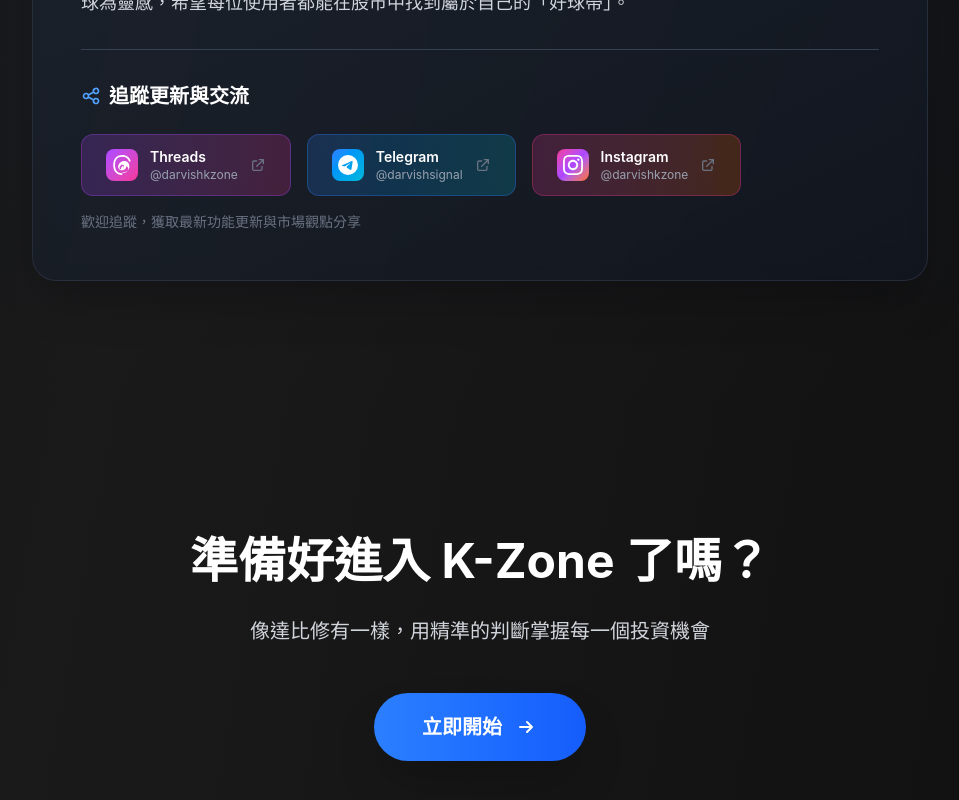
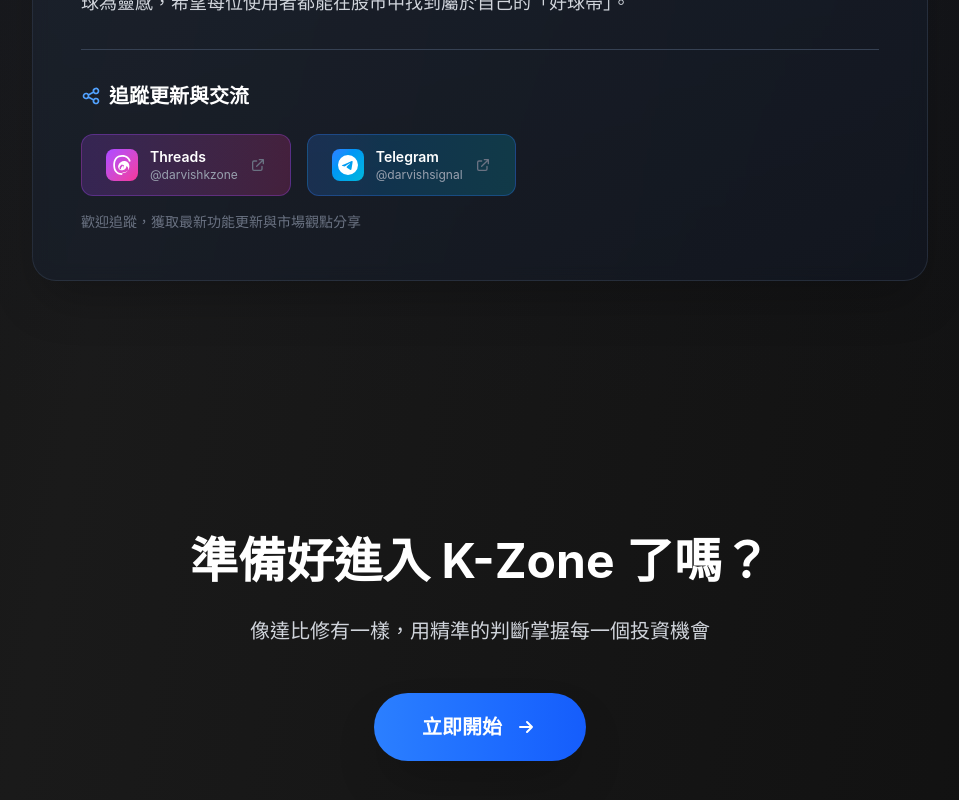
Before and after one commit to AirNoir/darvish-signal, a Vue app: page / in a window 1280 px wide. Shown: the part 5528-6328 px from the top of the page, without its empty margins (160-1119 px from the left). Built offline with nearby package versions, Linux system fonts and the light colour scheme.

Commit message:
Remove Instagram link from landing page

```diff
--- a/src/views/LandingPage.vue
+++ b/src/views/LandingPage.vue
@@ -516,26 +516,6 @@
                     <path stroke-linecap="round" stroke-linejoin="round" stroke-width="2" d="M10 6H6a2 2 0 00-2 2v10a2 2 0 002 2h10a2 2 0 002-2v-4M14 4h6m0 0v6m0-6L10 14"></path>
                   </svg>
                 </a>
-
-                <a
-                  href="https://www.instagram.com/darvishkzone/"
-                  target="_blank"
-                  rel="noopener noreferrer"
-                  class="flex items-center gap-3 px-6 py-3 bg-gradient-to-r from-pink-500/20 to-orange-500/20 hover:from-pink-500/30 hover:to-orange-500/30 border border-pink-500/30 rounded-xl transition-all group"
-                >
-                  <div class="w-8 h-8 bg-gradient-to-br from-pink-500 via-purple-500 to-orange-500 rounded-lg flex items-center justify-center">
-                    <svg class="w-5 h-5 text-white" fill="currentColor" viewBox="0 0 24 24">
-                      <path d="M12 2.163c3.204 0 3.584.012 4.85.07 3.252.148 4.771 1.691 4.919 4.919.058 1.265.069 1.645.069 4.849 0 3.205-.012 3.584-.069 4.849-.149 3.225-1.664 4.771-4.919 4.919-1.266.058-1.644.07-4.85.07-3.204 0-3.584-.012-4.849-.07-3.26-.149-4.771-1.699-4.919-4.92-.058-1.265-.07-1.644-.07-4.849 0-3.204.013-3.583.07-4.849.149-3.227 1.664-4.771 4.919-4.919 1.266-.057 1.645-.069 4.849-.069zm0-2.163c-3.259 0-3.667.014-4.947.072-4.358.2-6.78 2.618-6.98 6.98-.059 1.281-.073 1.689-.073 4.948 0 3.259.014 3.668.072 4.948.2 4.358 2.618 6.78 6.98 6.98 1.281.058 1.689.072 4.948.072 3.259 0 3.668-.014 4.948-.072 4.354-.2 6.782-2.618 6.979-6.98.059-1.28.073-1.689.073-4.948 0-3.259-.014-3.667-.072-4.947-.196-4.354-2.617-6.78-6.979-6.98-1.281-.059-1.69-.073-4.949-.073zm0 5.838c-3.403 0-6.162 2.759-6.162 6.162s2.759 6.163 6.162 6.163 6.162-2.759 6.162-6.163c0-3.403-2.759-6.162-6.162-6.162zm0 10.162c-2.209 0-4-1.79-4-4 0-2.209 1.791-4 4-4s4 1.791 4 4c0 2.21-1.791 4-4 4zm6.406-11.845c-.796 0-1.441.645-1.441 1.44s.645 1.44 1.441 1.44c.795 0 1.439-.645 1.439-1.44s-.644-1.44-1.439-1.44z"/>
-                    </svg>
-                  </div>
-                  <div class="flex-1 text-left">
-                    <div class="text-sm font-semibold text-white group-hover:text-pink-400 transition-colors">Instagram</div>
-                    <div class="text-xs text-gray-400">@darvishkzone</div>
-                  </div>
-                  <svg class="w-4 h-4 text-gray-500 group-hover:text-pink-400 transition-colors" fill="none" stroke="currentColor" viewBox="0 0 24 24">
-                    <path stroke-linecap="round" stroke-linejoin="round" stroke-width="2" d="M10 6H6a2 2 0 00-2 2v10a2 2 0 002 2h10a2 2 0 002-2v-4M14 4h6m0 0v6m0-6L10 14"></path>
-                  </svg>
-                </a>
               </div>
               <p class="text-sm text-gray-500 mt-4">
                 歡迎追蹤，獲取最新功能更新與市場觀點分享
```
